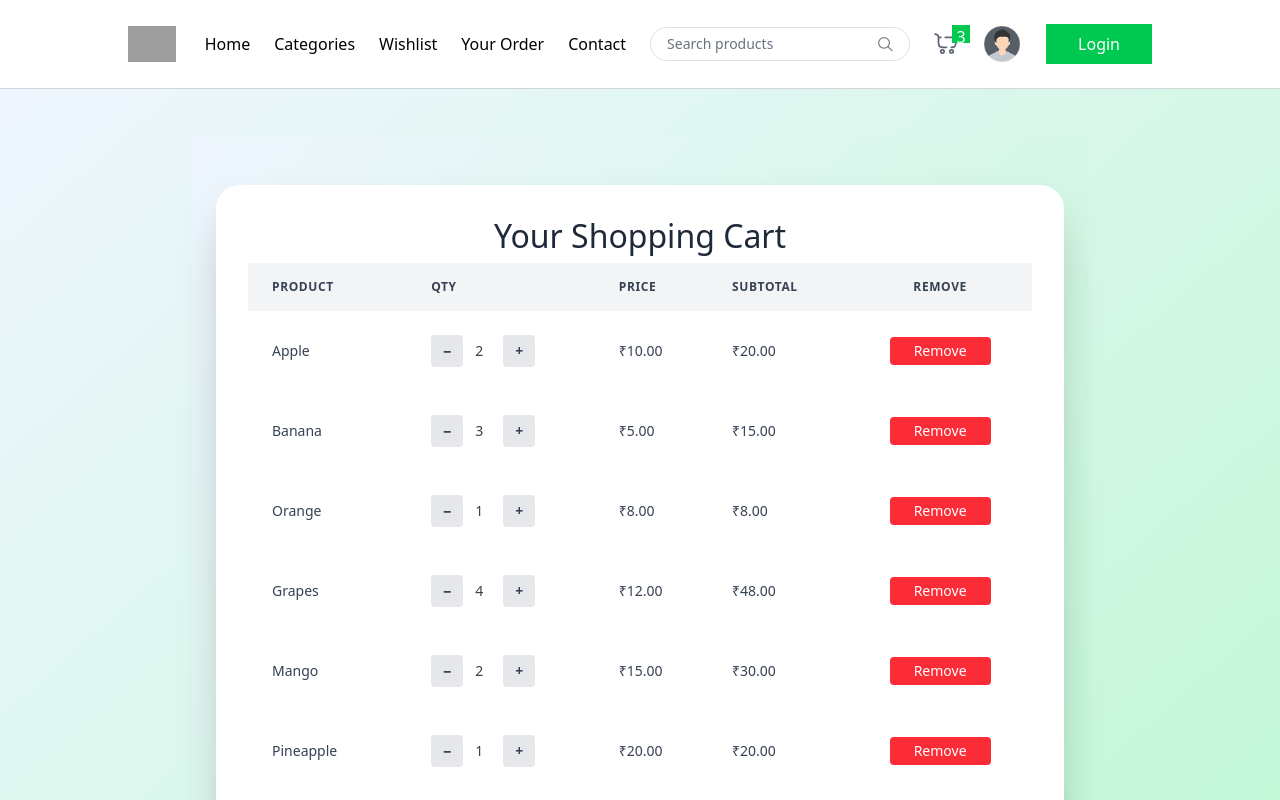
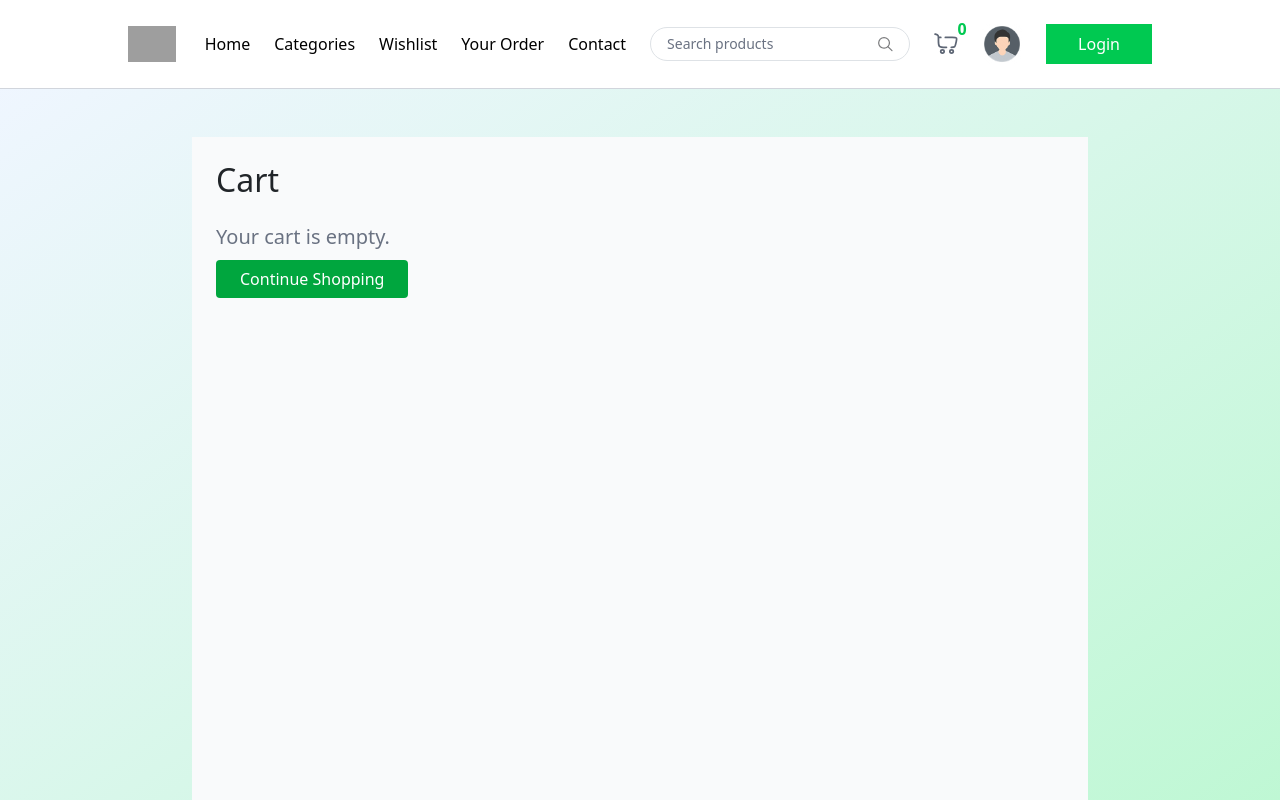
Before and after one commit to Rohansawant734/D1_Green-Mart, a React (Vite) app in the folder green_mart/: page /cart in a window 1280 px wide. Shown: the top 800 px of the page. Built offline with nearby package versions, Linux system fonts and the light colour scheme; grey boxes are pictures that could not be loaded.

Commit message:
Card Context Functionality Added

```diff
--- a/green_mart/src/Component/Card.jsx
+++ b/green_mart/src/Component/Card.jsx
@@ -1,88 +1,145 @@
 import React, { useState } from 'react';
+import { useCart } from '../context/CartCintext';
+import { Link } from 'react-router-dom';
+const Card = () => {
 
-const Card = () => {
-  const [cartItems, setCartItems] = useState([
-    { id: 1, name: 'Apple', qty: 2, price: 10 },
-    { id: 2, name: 'Banana', qty: 3, price: 5 },
-    { id: 3, name: 'Orange', qty: 1, price: 8 },
-    { id: 4, name: 'Grapes', qty: 4, price: 12 },
-    { id: 5, name: 'Mango', qty: 2, price: 15 },
-    { id: 6, name: 'Pineapple', qty: 1, price: 20 },
-    { id: 7, name: 'Strawberry', qty: 5, price: 7 },
-    { id: 8, name: 'Blueberry', qty: 3, price: 9 },
-    { id: 9, name: 'Watermelon', qty: 2, price: 18 },
-    ]);
-
-  const total = cartItems.reduce((sum, item) => sum + item.qty * item.price, 0);
-
-  const handleRemove = (id) => {
-    setCartItems(cartItems.filter((item) => item.id !== id));
-  };
-
-  const handleQtyChange = (id, newQty) => {
-    if (newQty < 1) return;
-    setCartItems((prev) =>
-      prev.map((item) => (item.id === id ? { ...item, qty: newQty } : item))
-    );
-  };
+  const { cartItems, addToCart, updateQty, removeFromCart } = useCart();
+  const [page, setPage] = useState(1);
+  const subtotal = cartItems.reduce(
+    (acc, item) => acc + item.offerPrice * item.quantity,
+    0
+  );
 
   return (
-    <div className="min-h-screen bg-gradient-to-br from-blue-50 to-green-200 py-12 px-4 sm:px-6 lg:px-8">
-      <div className="max-w-4xl mx-auto bg-white rounded-3xl shadow-2xl p-8">
-        <h2 className="text-4xl font-extrabold text-gray-800 mb-8 text-center">Your Shopping Cart</h2>
+    <div className="max-w-6xl mx-auto p-6 min-h-screen bg-gray-50">
+      {page === 1 ? (
+        <>
+          <h2 className="text-2xl font-bold mb-4">Cart</h2>
+          {cartItems.length === 0 ? (
+           <div>
+            <p className="text-gray-500 text-xl">Your cart is empty.</p>
+            <Link to="/" className="bg-green-600 text-white px-4 py-2 rounded hover:bg-green-300"> Continue Shopping</Link>
+           </div>
 
-        <div className="overflow-x-auto">
-          <table className="min-w-full table-auto text-sm">
-            <thead className="text-left bg-gray-100 text-gray-700 uppercase tracking-wider text-xs">
-              <tr>
-                <th className="px-4 py-3">Product</th>
-                <th className="px-4 py-3">Qty</th>
-                <th className="px-4 py-3">Price</th>
-                <th className="px-4 py-3">Subtotal</th>
-                <th className="px-4 py-3 text-center">Remove</th>
-              </tr>
-            </thead>
-            <tbody className="text-gray-700">
-              {cartItems.map((item) => (
-                <tr key={item.id} className="border-t hover:bg-gray-50 transition">
-                  <td className="px-4 py-4 font-medium">{item.name}</td>
-                  <td className="px-4 py-4 flex items-center space-x-2">
-                    <button
-                      onClick={() => handleQtyChange(item.id, item.qty - 1)}
-                      className="w-8 h-8 bg-gray-200 rounded hover:bg-gray-300 text-xl font-bold"
-                    >
-                      −
-                    </button>
-                    <span className="w-8 text-center">{item.qty}</span>
-                    <button
-                      onClick={() => handleQtyChange(item.id, item.qty + 1)}
-                      className="w-8 h-8 bg-gray-200 rounded hover:bg-gray-300 text-xl font-bold"
-                    >
-                      +
-                    </button>
-                  </td>
-                  <td className="px-4 py-4">₹{item.price.toFixed(2)}</td>
-                  <td className="px-4 py-4">₹{(item.qty * item.price).toFixed(2)}</td>
-                  <td className="px-4 py-4 text-center">
-                    <button
-                      onClick={() => handleRemove(item.id)}
-                      className="bg-red-500 hover:bg-red-600 text-white px-4 py-1 rounded font-medium"
-                    >
-                      Remove
-                    </button>
-                  </td>
-                </tr>
-              ))}
-            </tbody>
-          </table>
-        </div>
+          ) : (
+            cartItems.map((item) => (
+              <div
+                key={item._id}
+                className="flex items-center justify-between bg-white p-4 mb-2 shadow rounded"
+              >
+                <div className="flex items-center gap-4">
+                  <img src={item.image[0]} alt={item.name} className="w-14 h-14 object-contain" />
+                  <div flex="flex flex-col">
+                    <p className="font-semibold">{item.name}</p>
+                    <div className="text-sm text-red-600">₹{item.offerPrice} × {item.quantity}</div>
+                  </div>
+                </div>
+                <div className="flex items-center gap-2 px-4">
+                  <button onClick={() => updateQty(item._id, -1)} className="border px-2" > − </button>
+                  <span className='font-bold'>{item.quantity}</span>
+                  <button onClick={() => updateQty(item._id, 1)} className="border px-2" > + </button>
+                </div>
 
-        <div className="mt-6 text-right">
-          <span className="text-2xl font-semibold text-gray-900">
-            Total: ₹ {total.toFixed(2)}
-          </span>
-        </div>
-      </div>
+                <div className="font-bold text-red-600 " >
+                 <button onClick={() => removeFromCart(item._id)} className='bg-red-600 font-bold text-white px-4 py-2 rounded hover:bg-red-800 '>Remove</button>
+                 <span> ₹{(item.offerPrice * item.quantity).toFixed(2)}</span>
+                </div>
+              </div>
+            ))
+          )}
+
+          {cartItems.length > 0 && (
+            <div className="text-right mt-6">
+              <button
+                onClick={() => setPage(2)}
+                className="bg-blue-600 text-white px-6 py-2 rounded hover:bg-blue-700"
+              >
+                Proceed to Address →
+              </button>
+            </div>
+          )}
+        </>
+      ) : (
+        <>
+          <h2 className="text-2xl font-bold mb-4">Shipping & Billing</h2>
+
+          <div className="grid grid-cols-1 md:grid-cols-2 gap-6 mb-6">
+            <div className="bg-white p-6 rounded shadow">
+              <h3 className="text-lg font-semibold mb-4">Billing Address</h3>
+              <input
+                type="text"
+                placeholder="Full Name"
+                className="w-full border p-2 mb-2 rounded"
+              />
+              <input
+                type="text"
+                placeholder="Address"
+                className="w-full border p-2 mb-2 rounded"
+              />
+              <input
+                type="text"
+                placeholder="City"
+                className="w-full border p-2 mb-2 rounded"
+              />
+              <input
+                type="text"
+                placeholder="Pin Code"
+                className="w-full border p-2 mb-2 rounded"
+              />
+            </div>
+
+            <div className="bg-white p-6 rounded shadow">
+              <h3 className="text-lg font-semibold mb-4">Shipping Address</h3>
+              <input
+                type="text"
+                placeholder="Full Name"
+                className="w-full border p-2 mb-2 rounded"
+              />
+              <input
+                type="text"
+                placeholder="Address"
+                className="w-full border p-2 mb-2 rounded"
+              />
+              <input
+                type="text"
+                placeholder="City"
+                className="w-full border p-2 mb-2 rounded"
+              />
+              <input
+                type="text"
+                placeholder="Pin Code"
+                className="w-full border p-2 mb-2 rounded"
+              />
+            </div>
+          </div>
+
+          {/* Cart Summary */}
+          <div className="bg-white p-6 rounded shadow max-w-md ml-auto">
+            <h3 className="text-lg font-semibold mb-4">Cart Total</h3>
+            <div className="flex justify-between mb-2">
+              <span>Subtotal</span>
+              <span className="text-red-600 font-bold">₹{subtotal}</span>
+            </div>
+            <div className="flex justify-between text-sm text-gray-600">
+              <span>Shipping</span>
+              <span>Not available yet</span>
+            </div>
+            <div className="flex justify-between font-bold text-lg mt-2">
+              <span>Total</span>
+              <span className="text-red-600">₹{subtotal}</span>
+            </div>
+            <button className="mt-4 w-full bg-green-600 text-white py-2 rounded hover:bg-green-700">
+              Place Order
+            </button>
+            <button
+              className="mt-2 text-sm underline text-gray-600"
+              onClick={() => setPage(1)}
+            >
+              ← Back to Cart
+            </button>
+          </div>
+        </>
+      )}
     </div>
   );
 };
--- a/green_mart/src/Component/Navigate.jsx
+++ b/green_mart/src/Component/Navigate.jsx
@@ -2,10 +2,11 @@ import React from 'react'
 import { Link, useNavigate,NavLink } from 'react-router-dom'
 import { useState } from 'react'
 import { assets } from '../assets/assets'
+import { useCart } from '../context/CartCintext'
 
 function Navigate(){
    const [open, setOpen] = useState(false)
-
+   const{cartItems}= useCart();
    const navigate = useNavigate()
 
    const doLogin = () =>{
@@ -37,7 +38,7 @@ function Navigate(){
                 <div className="relative cursor-pointer">
                     <Link to='/cart'>
                         <img src={assets.nav_cart_icon} alt='cart' className='w-6 opacity-80'/>
-                    <button className="absolute -top-2 -right-3 text-xs text-white bg-green-500 w-[18px] h-[18px] rounded-full">3</button>
+                    <button className="absolute -top-4 -right-3 text-xs text-green-500 font-bold w-[16px] h-[19px] rounded-full">{cartItems.length}</button>
                     </Link>
                 </div>
                 <div className="relative cursor-pointer">
--- a/green_mart/src/Component/ProductCard.jsx
+++ b/green_mart/src/Component/ProductCard.jsx
@@ -1,6 +1,8 @@
 import React from 'react'
 import { FaHeart } from 'react-icons/fa';
+import { useCart } from '../context/CartCintext';
 const ProductCard = ({product,isWishlisted = false, toggleWishlist = () => {}, showWishlistIcon = false}) => {
+  const { addToCart } = useCart();
   return (
     <div className='relative bg-white rounded-lg shadow-md overflow-hidden hover:shadow-lg transition'>
        {showWishlistIcon && (
@@ -12,7 +14,6 @@ const ProductCard = ({product,isWishlisted = false, toggleWishlist = () => {}, s
         </button>
       )}
 
-
       <img src={product.image[0]} alt={product.name} className='w-full h-35 object-cover'/>
       <div className='p-3'>
         <h3 className="text-lg font-semibold text-gray-800">{product.name}</h3>
@@ -23,7 +24,7 @@ const ProductCard = ({product,isWishlisted = false, toggleWishlist = () => {}, s
             <li key={index}>{line}</li>
           ))}
         </ul>
-        <button className="mt-4 bg-green-500 text-white px-4 py-1 rounded hover:bg-green-600">
+        <button onClick={() => addToCart(product)} className="mt-4 bg-green-500 text-white px-4 py-1 rounded hover:bg-green-600">
           Add to Cart
         </button>
       </div>
--- /dev/null
+++ b/green_mart/src/context/CartCintext.jsx
@@ -0,0 +1,50 @@
+import React, { createContext, useContext, useState } from 'react';
+
+const CartContext = createContext();
+
+export const useCart = () => useContext(CartContext);
+
+export const CartProvider = ({ children }) => {
+  const [cartItems, setCartItems] = useState([]);
+
+  const addToCart = (product) => {
+
+    const exist = cartItems.find(item => item._id === product._id);
+    if (exist) {
+      setCartItems(prev =>
+        prev.map(item =>
+          item._id === product._id ? { ...item, quantity: item.quantity + 1 } : item
+        )
+      );
+    } else {
+
+        setCartItems([...cartItems, { ...product, quantity: 1 }]);
+    }
+
+  };
+  const updateQty = (id, delta) => {
+    setCartItems((prev) =>
+      prev
+        .map((item) =>
+          item._id === id
+            ? { ...item, quantity: Math.max(item.quantity + delta, 1) }
+            : item
+        )
+        .filter((item) => item.quantity > 0)
+    );
+  };
+  const removeFromCart = (id) => {
+  setCartItems((prev) => prev.filter(item => item._id !== id));
+};
+
+const clearCart = () => {
+  setCartItems([]);
+};
+
+
+  return (
+    <CartContext.Provider value={{ cartItems, addToCart, updateQty , removeFromCart, clearCart }}>
+      {children}
+    </CartContext.Provider>
+  );
+};
```
Also changed, not shown: green_mart/src/main.jsx (+7 -4 lines).
